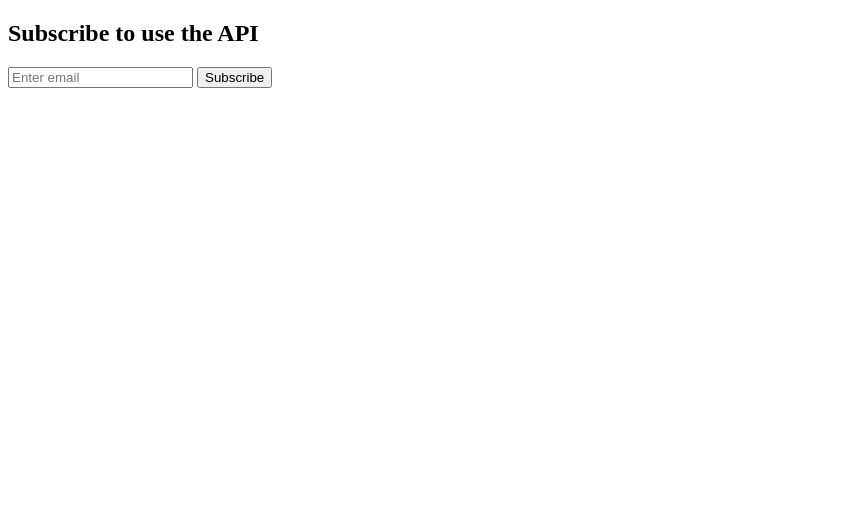
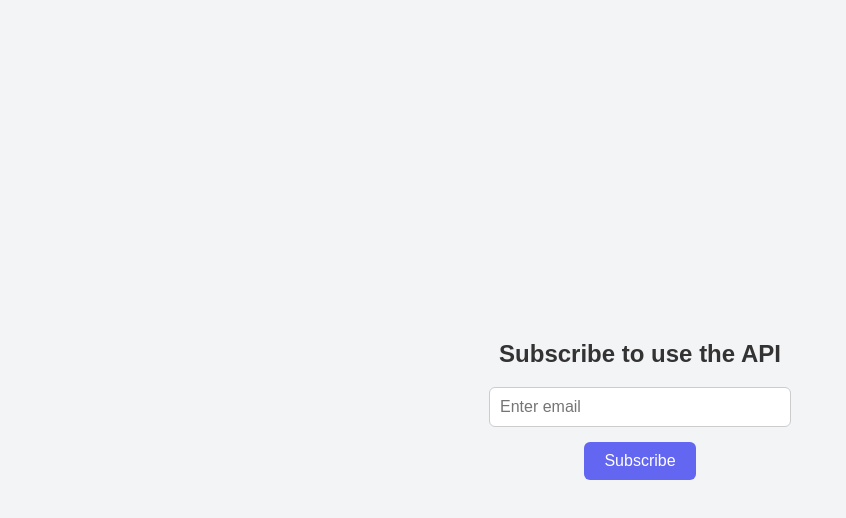
Before and after one commit to smruti19930/API-KEY, a website: page public/index.html in a window 1280 px wide. Shown: the whole page, without its empty margins (0-846 px from the left). Drawn offline with Linux system fonts and the light colour scheme.

Commit message:
Update index.html

```diff
--- a/public/index.html
+++ b/public/index.html
@@ -1,7 +1,56 @@
 
 <!DOCTYPE html>
 <html>
-<head><title>Subscribe</title></head>
+<head><title>Subscribe</title>
+  <style>
+    body {
+      background: #f3f4f6;
+      font-family: Arial, sans-serif;
+      display: flex;
+      flex-direction: column;
+      align-items: center;
+      justify-content: center;
+      height: 100vh;
+      margin: 0;
+    }
+
+    h2 {
+      color: #333;
+    }
+
+    input[type="email"] {
+      padding: 10px;
+      font-size: 16px;
+      border: 1px solid #ccc;
+      border-radius: 6px;
+      margin-bottom: 15px;
+      width: 280px;
+    }
+
+    button {
+      padding: 10px 20px;
+      font-size: 16px;
+      color: #fff;
+      background-color: #6366f1;
+      border: none;
+      border-radius: 6px;
+      cursor: pointer;
+      transition: background-color 0.3s ease;
+    }
+
+    button:hover {
+      background-color: #4f46e5;
+    }
+
+    .container {
+      background: white;
+      padding: 30px;
+      border-radius: 8px;
+      box-shadow: 0 0 12px rgba(0, 0, 0, 0.1);
+      text-align: center;
+    }
+  </style>
+</head>
 <body>
   <h2>Subscribe to use the API</h2>
   <input type="email" id="email" placeholder="Enter email" />
```
